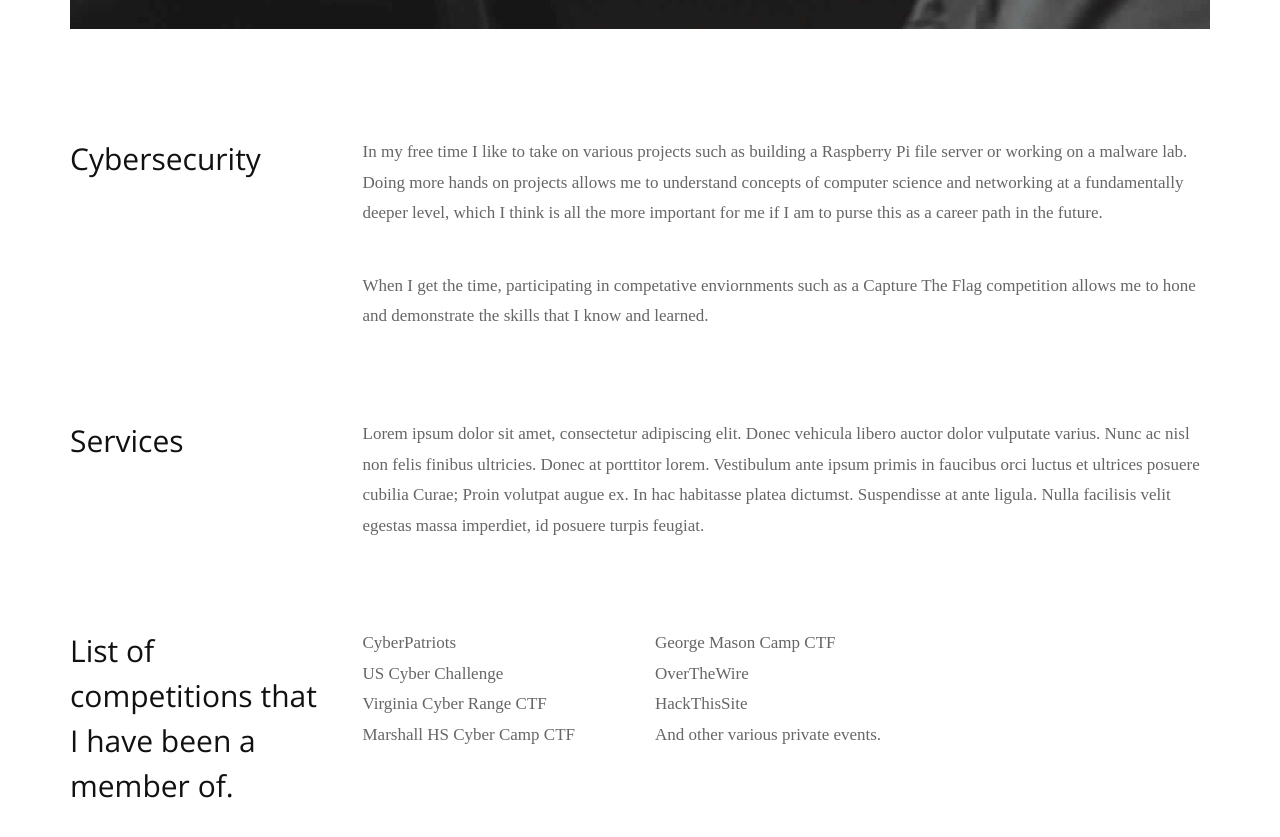
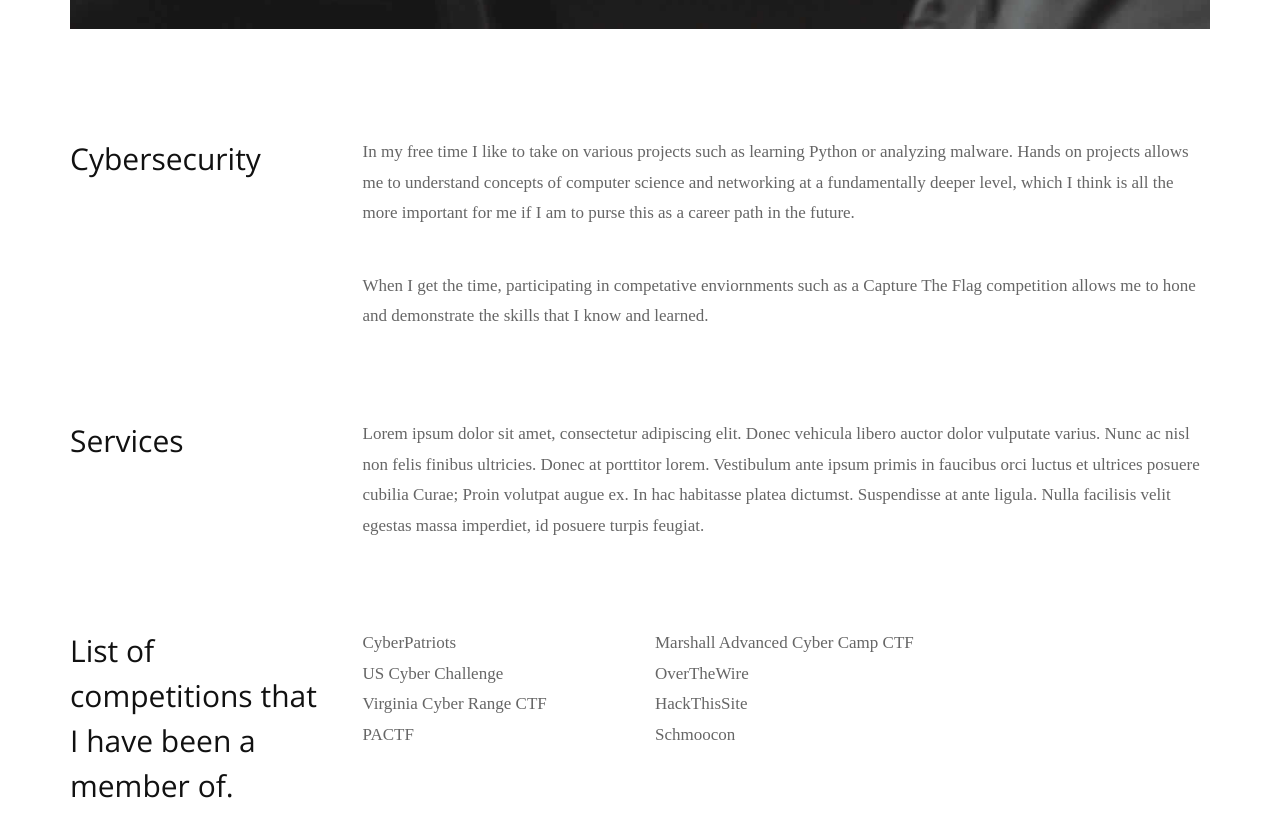
Before and after one commit to pwncyber/website-old, a plain HTML site: page about.html in a window 1280 px wide. Shown: the part 1141-1978 px from the top of the page. Drawn offline with nearby package versions, Linux system fonts and the light colour scheme; a web font is replaced by a local one.

Commit message:
Update about.html

```diff
--- a/about.html
+++ b/about.html
@@ -54,7 +54,7 @@
                </div>
                <div class="col-md-9">
                   <p>
-                    In my free time I like to take on various projects such as building a Raspberry Pi file server or working on a malware lab. Doing more hands on projects allows me to understand concepts of computer science and networking at a fundamentally deeper level, which I think is all the more important for me if I am to purse this as a career path in the future.
+                    In my free time I like to take on various projects such as learning Python or analyzing malware. Hands on projects allows me to understand concepts of computer science and networking at a fundamentally deeper level, which I think is all the more important for me if I am to purse this as a career path in the future.
                   </p>
                   <br>
                   <p>
@@ -83,15 +83,15 @@
                            <li>CyberPatriots</li>
                            <li>US Cyber Challenge</li>
                            <li>Virginia Cyber Range CTF</li>
-                           <li>Marshall HS Cyber Camp CTF</li>
+                           <li>PACTF</li>
                         </ul>
                      </div>
                      <div class="col-md-4">
                         <ul class="list-unstyled">
-                           <li>George Mason Camp CTF</li>
+                           <li>Marshall Advanced Cyber Camp CTF</li>
                            <li>OverTheWire</li>
                            <li>HackThisSite</li>
-                           <li>And other various private events.</li>
+                           <li>Schmoocon</li>
                         </ul>
                      </div>
                      <div class="col-md-4">
```
